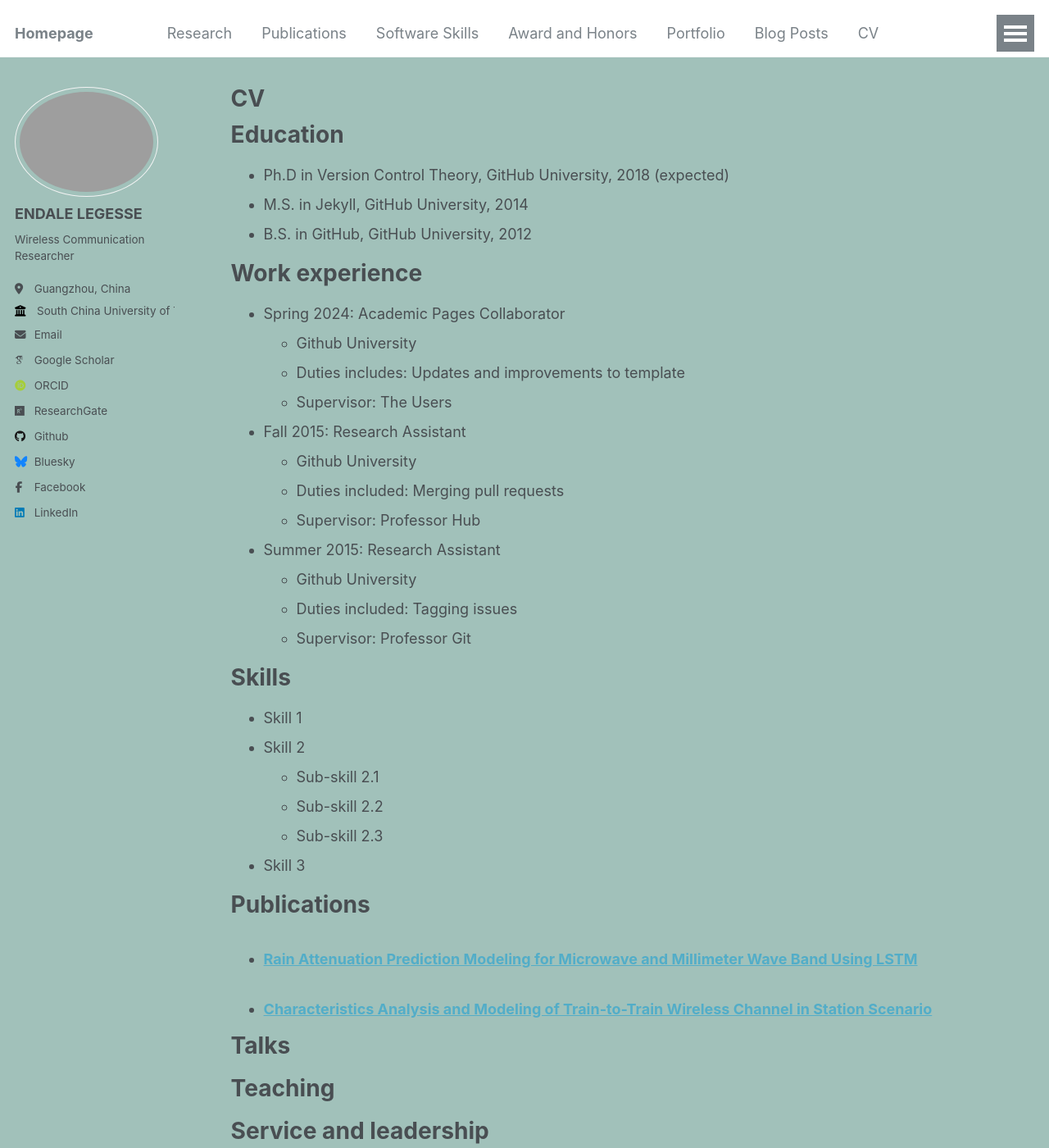
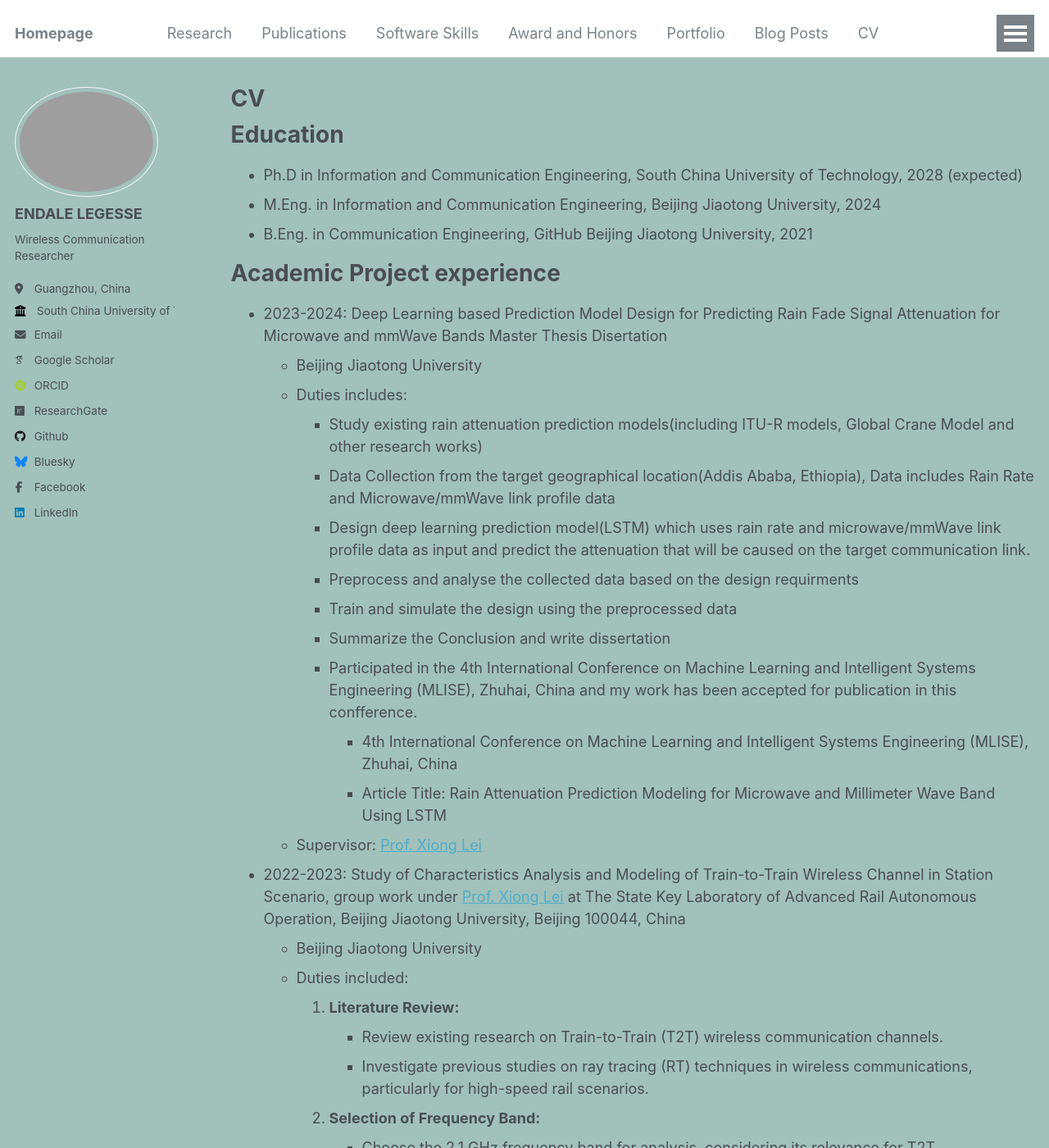
Before and after one commit to endalelegesse/endalelegesse.github.io, a Jekyll site: the page built from _pages/cv.md, in a window 1280 px wide and 1400 px high. Shown: the whole window at 82% size. Built offline with Jekyll 4.4.1, drawn with Linux system fonts in a browser that asks for light colours; some web fonts are replaced; some of the changed text lies outside the part shown.

Commit message:
changes made

```diff
--- a/_pages/cv.md
+++ b/_pages/cv.md
@@ -11,35 +11,71 @@ redirect_from:
 
 Education
 ======
-* Ph.D in Version Control Theory, GitHub University, 2018 (expected)
-* M.S. in Jekyll, GitHub University, 2014
-* B.S. in GitHub, GitHub University, 2012
+* Ph.D in Information and Communication Engineering, South China University of Technology, 2028 (expected)
+* M.Eng. in Information and Communication Engineering, Beijing Jiaotong University, 2024
+* B.Eng. in Communication Engineering, GitHub Beijing Jiaotong University, 2021
 
-Work experience
+Academic Project experience
 ======
-* Spring 2024: Academic Pages Collaborator
-  * Github University
-  * Duties includes: Updates and improvements to template
-  * Supervisor: The Users
+* 2023-2024: Deep Learning based Prediction Model Design for Predicting Rain Fade Signal Attenuation for Microwave and mmWave Bands Master Thesis Disertation
+  * Beijing Jiaotong University
+  * Duties includes:
+     - Study existing rain attenuation prediction models(including ITU-R models, Global Crane Model and other research works)
+     - Data Collection from the target geographical location(Addis Ababa, Ethiopia), Data includes Rain Rate and Microwave/mmWave link profile data
+     - Design deep learning prediction model(LSTM) which uses rain rate and microwave/mmWave link profile data as input and predict the attenuation that will be caused on the target communication link.
+     - Preprocess and analyse the collected data based on the design requirments
+     - Train and simulate the design using the preprocessed data
+     - Summarize the Conclusion and write dissertation
+    * Participated in the 4th International Conference on Machine Learning and Intelligent Systems Engineering (MLISE), Zhuhai, China and my work has been accepted for publication in this confference.
+        - 4th International Conference on Machine Learning and Intelligent Systems Engineering (MLISE), Zhuhai, China
+        - Article Title: Rain Attenuation Prediction Modeling for Microwave and Millimeter Wave Band Using LSTM
+  * Supervisor:  <a href="https://faculty.bjtu.edu.cn/eie/8077.html">Prof. Xiong Lei</a>
 
-* Fall 2015: Research Assistant
-  * Github University
-  * Duties included: Merging pull requests
-  * Supervisor: Professor Hub
+* 2022-2023: Study of Characteristics Analysis and Modeling of Train-to-Train Wireless Channel in Station Scenario, group work under  <a href="https://faculty.bjtu.edu.cn/eie/8077.html">Prof. Xiong Lei</a> at The State Key Laboratory of Advanced Rail Autonomous Operation, Beijing Jiaotong University, Beijing 100044, China
+  * Beijing Jiaotong University
+  * Duties included:
+      1. **Literature Review:**
+       - Review existing research on Train-to-Train (T2T) wireless communication channels.
+       - Investigate previous studies on ray tracing (RT) techniques in wireless communications, particularly for high-speed rail scenarios.
+      2. **Selection of Frequency Band:**
+       - Choose the 2.1 GHz frequency band for analysis, considering its relevance for T2T communication.
+      3. **Ray Tracing (RT) Simulation Setup:**
+       - Develop or use existing RT tools to simulate the wireless channel characteristics.
+       - Set up the simulation environment, including models of high-speed trains and surrounding environments.
+      4. **Parameter Identification:**
+       - Identify key channel characteristics to analyze: path loss, multipath clustering, delay spread, Rice factor, angular spread, and channel non-stationarity.
+      5. **Simulation Execution:**
+       - Run simulations to model the T2T wireless channel under different environmental conditions.
+       - Analyze how changes in the environment impact channel characteristics.
+      6. **Data Collection and Analysis:**
+       - Collect data from the simulations, focusing on path loss, multipath clustering, and other identified parameters.
+       - Use statistical methods to analyze the distribution of path loss, delay spread, Rice factor, and angular spread.
+      7. **Non-Stationarity Analysis:**
+       - Introduce and calculate the time correlation coefficient (TPCC) of the power delay profile (PDP) to assess channel non-stationarity.
+       - Determine the quasi-stationarity distance based on TPCC analysis.
+      8. **Model Validation:**
+       - Compare the simulation results with existing measured data to validate the accuracy of the RT model.
+       - Quantify the consistency between the simulation results and real-world measurements.
+      9. **Channel Model Development:**
+       - Develop a channel model for the station scenario based on the simulation results.
+       - Summarize the channel model parameters, such as path loss factors, shadow fading distribution, and multipath clustering characteristics.
+      10. **Scenario-Specific Analysis:**
+       - Study the impact of different distances between trains on channel characteristics.
+       - Analyze how the proximity of trains affects channel correlation, multipath components (MPCs), and overall channel behavior.
+      11. **Performance Evaluation:**
+       - Evaluate the communication system performance in high-speed rail scenarios.
+       - Determine the required frequency of channel estimation to maintain reliable communication.
+      12. **Discussion of Results:**
+       - Discuss the implications of the findings on T2T communication system design.
+       - Highlight the need to consider rapid channel changes and estimation frequency in system design.
 
-* Summer 2015: Research Assistant
-  * Github University
-  * Duties included: Tagging issues
-  * Supervisor: Professor Git
+  * Supervisor:  <a href="https://faculty.bjtu.edu.cn/eie/8077.html">Prof. Xiong Lei</a>
 
 Skills
 ======
-* Skill 1
-* Skill 2
-  * Sub-skill 2.1
-  * Sub-skill 2.2
-  * Sub-skill 2.3
-* Skill 3
+<ul>{% for post in site.softwareskills reversed %}
+    {% include archive-single-cv.html %}
+  {% endfor %}</ul>
 
 Publications
 ======
@@ -47,18 +83,6 @@ Publications
     {% include archive-single-cv.html %}
   {% endfor %}</ul>
 
-Talks
-======
-  <ul>{% for post in site.talks reversed %}
-    {% include archive-single-talk-cv.html  %}
-  {% endfor %}</ul>
-
-Teaching
-======
-  <ul>{% for post in site.teaching reversed %}
-    {% include archive-single-cv.html %}
-  {% endfor %}</ul>
 
 Service and leadership
 ======
-* Currently signed in to 43 different slack teams
```
Also changed, not shown: 2 other files.
